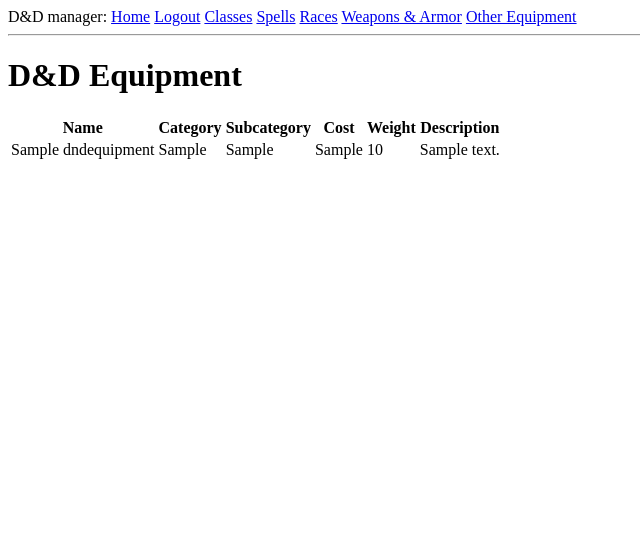
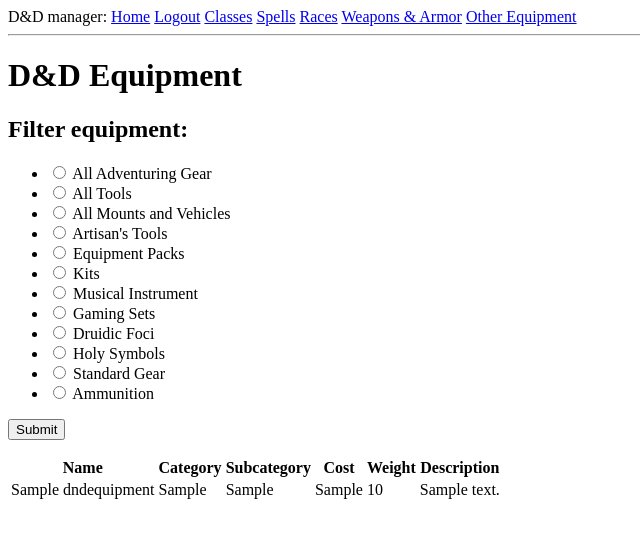
Before and after one commit to shenles/dndmanager, a Flask app: page /dndequipment in a window 1280 px wide. Shown: the top 538 px of the page, without its empty margins (0-640 px from the left). Run offline with Flask 2, Linux system fonts and the light colour scheme; a user stored in the database is signed in; tables that the repository leaves empty hold one stand-in row (values such as "Sample post"); parts of the project's set-up code (start-up, migrations or seed data) failed here and were passed over.

Commit message:
equipment filtering

```diff
--- a/app/forms.py
+++ b/app/forms.py
@@ -43,4 +43,6 @@
     submit = SubmitField('Filter spells')
 
 class EquipFilterForm(FlaskForm):
+    equip_categories = ['All Adventuring Gear', 'All Tools', 'All Mounts and Vehicles', 'Artisan\'s Tools', 'Equipment Packs', 'Kits', 'Musical Instrument', 'Gaming Sets', 'Druidic Foci', 'Holy Symbols', 'Standard Gear', 'Ammunition']
+    category_list = RadioField('Category/Subcategory', choices=equip_categories)
     submit = SubmitField('Filter equipment')
--- a/app/routes.py
+++ b/app/routes.py
@@ -2,7 +2,7 @@
 from werkzeug.urls import url_parse
 from app import app, db
 from flask_login import login_required
-from app.forms import LoginForm, RegistrationForm, SpellFilterForm
+from app.forms import LoginForm, RegistrationForm, SpellFilterForm, EquipFilterForm
 from flask_login import current_user, login_user, logout_user
 from app.models import User, Character, Dndclass, Dndspell, Dndrace, Dndequipment
 
@@ -71,13 +71,24 @@
     ddraces = Dndrace.query.all()
     return render_template('dndraces.html', title='D&D Races', allraces=ddraces)
 
-@app.route('/dndequipment')
+@app.route('/dndequipment', methods=['GET', 'POST'])
 @login_required
 def dndequipment():
     if not current_user:
         return render_template('dndequipment.html', title='Equipment')
+    form = EquipFilterForm()
+    if form.is_submitted():
+        selected_radio = form.category_list.data
+        if "All" in selected_radio: # e.g. "All Adventuring Gear"
+            search_string = selected_radio[4:]
+            desired_equipment = Dndequipment.query.filter(Dndequipment.maincategory.contains(search_string))
+        else:
+            # e.g. "Ammunition"
+            desired_equipment = Dndequipment.query.filter(Dndequipment.secondcategory.contains(selected_radio))
+        return render_template('dndequipment.html', title='D&D Equipment', form=form, selectedequip=desired_equipment)
+
     ddequip = Dndequipment.query.filter(Dndequipment.maincategory.notin_(['Weapon', 'Armor']))
-    return render_template('dndequipment.html', title='D&D Equipment', allequip=ddequip)
+    return render_template('dndequipment.html', title='D&D Equipment', form=form, allequip=ddequip)
 
 @app.route('/dndweaponsarmor')
 @login_required
--- a/app/templates/dndequipment.html
+++ b/app/templates/dndequipment.html
@@ -2,6 +2,14 @@
 
 {% block content %}
     <h1>D&D Equipment</h1>
+    <div>
+    <h2>Filter equipment:</h2>
+    <form method="post">
+        {{ form.hidden_tag() }}
+        {{ form.category_list }}
+        <button type="submit">Submit</button>
+    </form>
+    </div>
     <div>
     {% if allequip %}
     <table>
```
